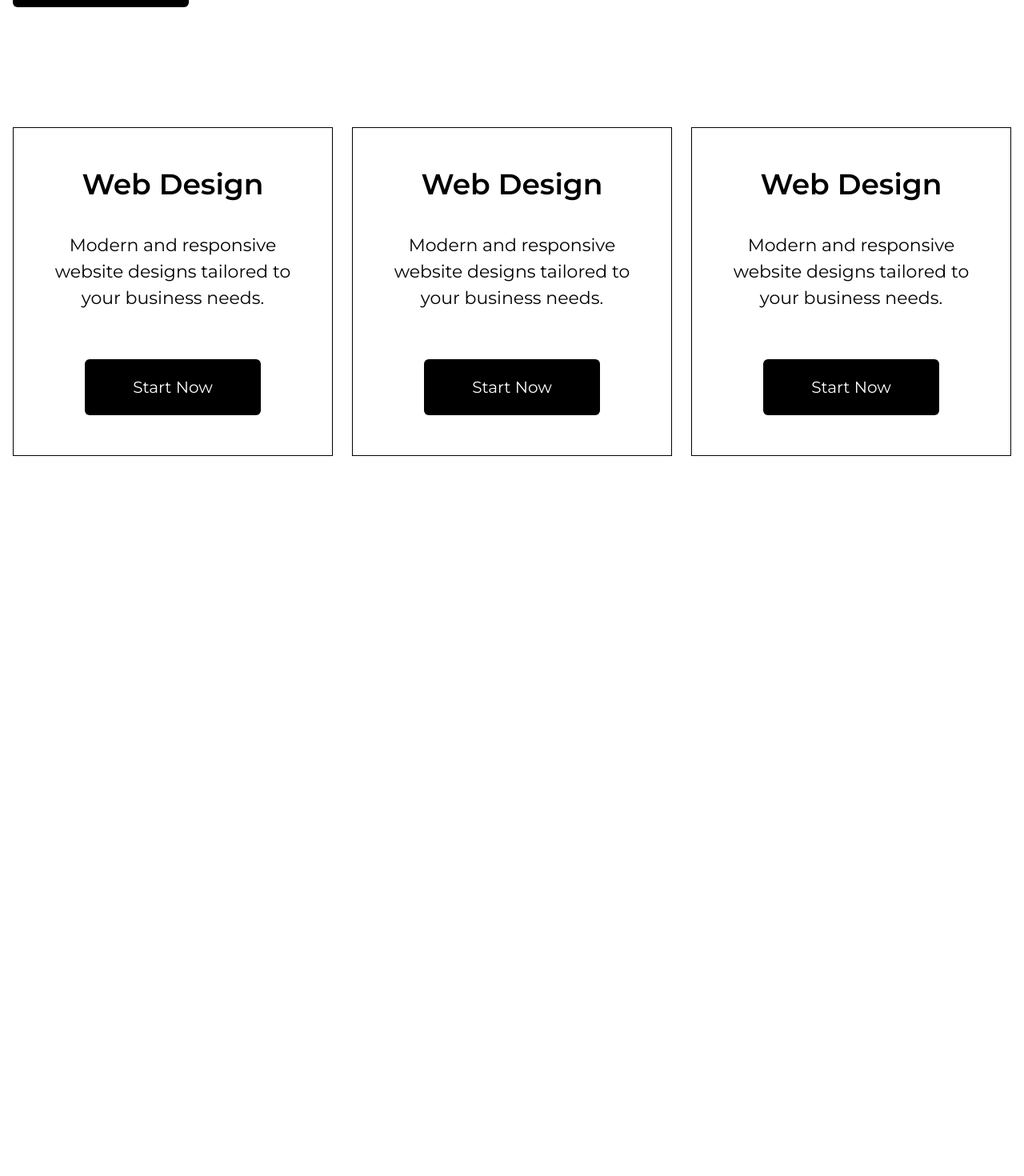
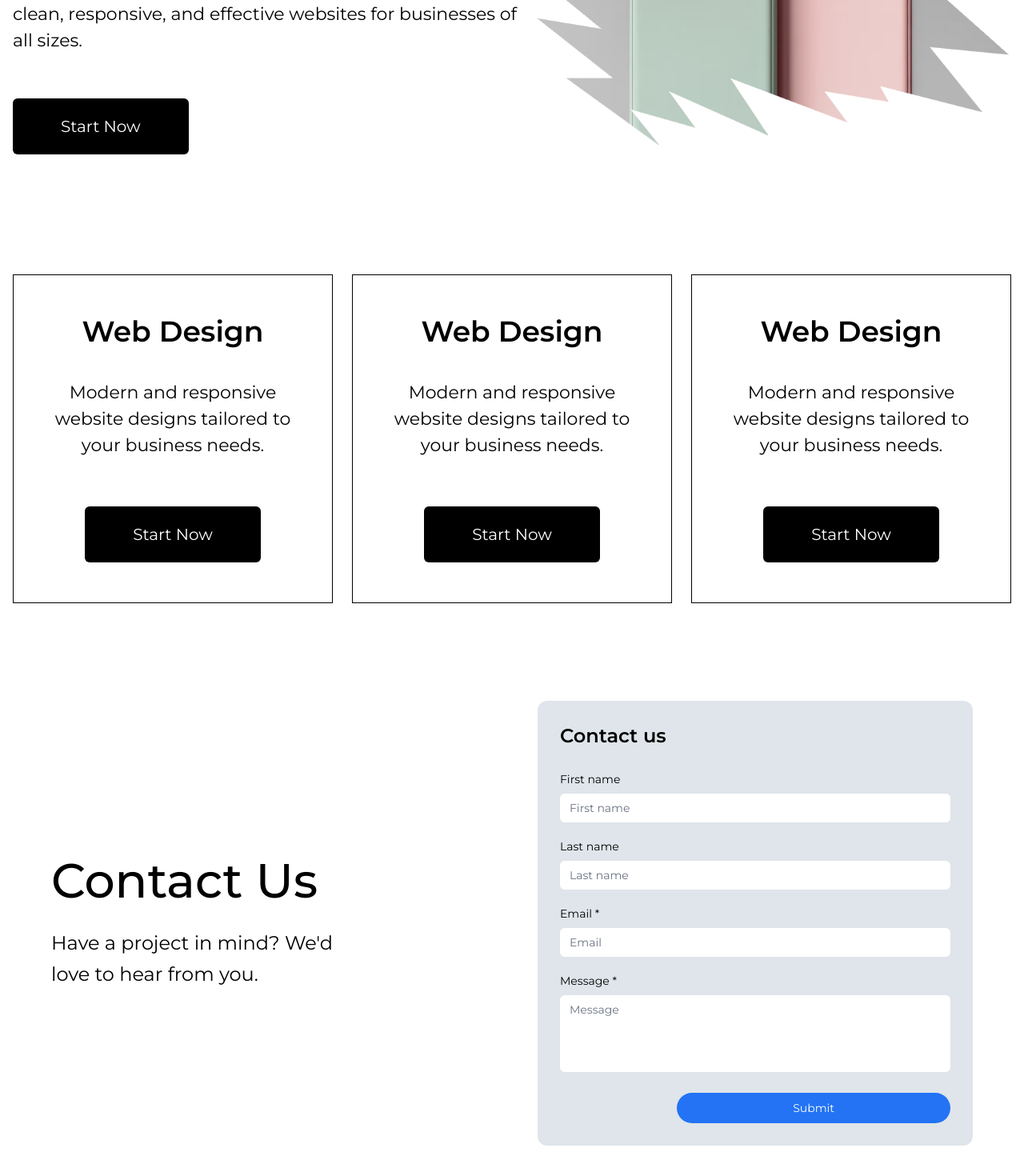
Before and after one commit to Rakib-Hassan-web/design-for-online-test-with-next.js, a Next.js app: page / in a window 1280 px wide. Shown: the part 1062-2532 px from the top of the page at 80% size. Before the commit the page ends 2432 px from the top, so only its background shows below. Built offline with nearby package versions, Linux system fonts and the light colour scheme.

Commit message:
responsive

```diff
--- a/app/(components)/Banner.jsx
+++ b/app/(components)/Banner.jsx
@@ -4,7 +4,7 @@ import Image from "next/image";
 const Banner = () => {
   return (
     <>
-<div id='about'>
+      <div id="about">
         <div className="relative w-full">
 
           <Image
@@ -12,18 +12,18 @@ const Banner = () => {
             alt="Hero Image"
             width={50000}
             height={200}
-    className="opacity-50"
+            className="w-full h-[500px] sm:h-[550px] md:h-[600px] object-cover opacity-50"
           />
 
-  <div className="absolute inset-0 flex flex-col items-center justify-center">
+          <div className="absolute inset-0 flex flex-col items-center justify-center px-4 sm:px-6">
 
-    <h1 className="text-6xl font-medium font-mon text-center">
+            <h1 className="text-3xl sm:text-4xl md:text-5xl lg:text-6xl font-medium font-mon text-center">
               Build Your Dream Website
             </h1>
 
             <div className="w-full flex justify-center items-center">
-      <div className="w-[600px]">
-        <p className="text-xl font-normal font-mon text-center py-9">
+              <div className="w-full max-w-[600px]">
+                <p className="text-base sm:text-lg md:text-xl font-normal font-mon text-center py-6 sm:py-8 md:py-9">
                   We help businesses create modern, professional, and user-friendly
                   websites that grow their online presence.
                 </p>
@@ -31,7 +31,7 @@ const Banner = () => {
             </div>
 
             <div className="flex justify-center">
-      <button className="  cursor-pointer px-12 py-5 text-[20px] bg-black text-white font-normal font-mon rounded-md transition-all duration-300 hover:bg-[#2373F4] hover:text-black hover:font-mon hover:scale-105">
+              <button className="cursor-pointer px-8 sm:px-10 md:px-12 py-4 sm:py-5 text-base sm:text-lg md:text-[20px] bg-black text-white font-normal font-mon rounded-md transition-all duration-300 hover:bg-[#2373F4] hover:text-black hover:font-mon hover:scale-105">
                 Start Now
               </button>
             </div>
@@ -40,8 +40,6 @@ const Banner = () => {
 
         </div>
       </div>
-
-
     </>
   )
 }
--- /dev/null
+++ b/app/(components)/Contact.jsx
@@ -0,0 +1,111 @@
+import React from 'react'
+
+const Contact = () => {
+  return (
+    <>
+     <section className="w-full min-h-screen bg-white flex items-center justify-between">
+      <div className="w-full max-w-[1200px] mx-auto px-6 py-20">
+
+        <div className="grid grid-cols-1 lg:grid-cols-2 gap-16 items-center">
+
+          {/* Left Side */}
+          <div className="flex flex-col justify-center">
+            <h2 className="text-5xl font-mon  md:text-6xl font-medium font-mon text-black">
+              Contact Us
+            </h2>
+
+            <p className="mt-7 max-w-[400px]  font-mon text-xl md:text-2xl font-normal font-mon leading-relaxed text-black">
+              Have a project in mind? We'd love to hear from you.
+            </p>
+          </div>
+
+
+          {/* Right Side */}
+          <div className="w-full bg-[#DFE5EA] rounded-xl p-6 md:p-7">
+
+            <h3 className="text-2xl font-semibold font-mon text-black mb-7">
+              Contact us
+            </h3>
+
+            <form>
+
+              {/* First Name */}
+              <div className="mb-5">
+                <label className="block text-sm font-normal font-mon text-black mb-2">
+                  First name
+                </label>
+
+                <input
+                  type="text"
+                  placeholder="First name"
+                  className="w-full h-[36px] px-3 bg-white rounded-md outline-none text-sm font-mon placeholder:text-gray-500"
+                />
+              </div>
+
+
+              {/* Last Name */}
+              <div className="mb-5">
+                <label className="block text-sm font-normal font-mon text-black mb-2">
+                  Last name
+                </label>
+
+                <input
+                  type="text"
+                  placeholder="Last name"
+                  className="w-full h-[36px] px-3 bg-white rounded-md outline-none text-sm font-mon placeholder:text-gray-500"
+                />
+              </div>
+
+
+              {/* Email */}
+              <div className="mb-5">
+                <label className="block text-sm font-normal font-mon text-black mb-2">
+                  Email <span>*</span>
+                </label>
+
+                <input
+                  type="email"
+                  placeholder="Email"
+                  className="w-full h-[36px] px-3 bg-white rounded-md outline-none text-sm font-mon placeholder:text-gray-500"
+                />
+              </div>
+
+
+              {/* Message */}
+              <div className="mb-5">
+                <label className="block text-sm font-normal font-mon text-black mb-2">
+                  Message <span>*</span>
+                </label>
+
+                <textarea
+                  placeholder="Message"
+                  rows="4"
+                  className="w-full px-3 py-2 bg-white rounded-md outline-none resize-none text-sm font-mon placeholder:text-gray-500"
+                ></textarea>
+              </div>
+
+
+              {/* Submit Button */}
+              <div className="flex justify-end">
+                <button
+                  type="submit"
+                  className="w-full md:w-[342px] h-[38px] bg-[#2373F4] text-white rounded-full font-mon text-sm transition-all duration-300 hover:scale-[1.02] hover:bg-[#1265e8]"
+                >
+                  Submit
+                </button>
+              </div>
+
+            </form>
+
+          </div>
+
+        </div>
+
+      </div>
+    </section>
+
+    </>
+  )
+}
+
+export default Contact
--- a/app/(components)/DesignPart.jsx
+++ b/app/(components)/DesignPart.jsx
@@ -4,7 +4,7 @@ const DesignPart = () => {
   return (
     <>
 
-    <div id='Web_design' className='mt-[150px] mb-200'>
+    <div id='Web_design' className='mt-[150px] '>
 
 
         <div className='container flex justify-between items-center'>
--- a/app/(components)/Navbar.jsx
+++ b/app/(components)/Navbar.jsx
@@ -1,42 +1,121 @@
-import Link from 'next/link'
-import React from 'react'
-import { GiAbstract096 } from 'react-icons/gi'
+"use client";
+
+import Link from "next/link";
+import React, { useState } from "react";
+import { GiAbstract096 } from "react-icons/gi";
+import { HiMenu, HiX } from "react-icons/hi";
 
 const Navbar = () => {
+  const [menuOpen, setMenuOpen] = useState(false);
+
   return (
     <>
+      <nav id="Navbar" className="py-6">
+        <div className="container mx-auto px-4 flex items-center justify-between">
 
-    <nav id='Navbar' className='py-6 ' >
+          {/* Logo */}
+          <div className="flex items-center gap-2">
+            <Link href="/" onClick={() => setMenuOpen(false)}>
+              <GiAbstract096 className="text-3xl" />
+            </Link>
 
-     <div className='container flex items-center justify-between'>
-
-        <div className=' flex items-center gap-2'>
-         <Link href='/'><GiAbstract096 className='text-3xl' /></Link>
-
-         <Link href='/' className='text-xl font-medium'>Rakibs Website</Link>
+            <Link
+              href="/"
+              onClick={() => setMenuOpen(false)}
+              className="text-xl font-medium"
+            >
+              Rakibs Website
+            </Link>
+          </div>
 
 
+          {/* Desktop Menu */}
+          <div className="hidden md:flex items-center gap-8">
+            <Link
+              href="/"
+              className="text-[18px] font-normal font-mon"
+            >
+              Home
+            </Link>
+
+            <Link
+              href="/pages/about"
+              className="text-[18px] font-normal font-mon"
+            >
+              About
+            </Link>
+
+            <Link
+              href="/pages/contact"
+              className="text-[18px] font-normal font-mon"
+            >
+              Contact
+            </Link>
+
+            <Link
+              href="/pages/more"
+              className="text-[18px] font-normal font-mon"
+            >
+              More..
+            </Link>
+          </div>
 
 
-
-        </div>
-
-        <div className='flex items-center gap-8'>
-            <Link href={'/'} className='text-[18px] font-normal font-mon '>Home </Link>
-            <Link href={'/pages/about'} className='text-[18px] font-normal font-mon '>About </Link>
-            <Link href={'/pages/contact'} className='text-[18px] font-normal font-mon '>Contact </Link>
-            <Link href={'/pages/more'} className='text-[18px] font-normal font-mon '>More.. </Link>
-
+          {/* Mobile Menu Button */}
+          <button
+            onClick={() => setMenuOpen(!menuOpen)}
+            className="md:hidden text-3xl"
+          >
+            {menuOpen ? <HiX /> : <HiMenu />}
+          </button>
 
         </div>
 
 
+        {/* Mobile Menu */}
+        {menuOpen && (
+          <div className="md:hidden mt-5 px-4">
+            <div className="flex flex-col items-center gap-5 py-5 border-t border-gray-200">
 
+              <Link
+                href="/"
+                onClick={() => setMenuOpen(false)}
+                className="text-[18px] font-normal font-mon"
+              >
+                Home
+              </Link>
 
-     </div>
-    </nav>
+              <Link
+                href="/pages/about"
+                onClick={() => setMenuOpen(false)}
+                className="text-[18px] font-normal font-mon"
+              >
+                About
+              </Link>
+
+              <Link
+                href="/pages/contact"
+                onClick={() => setMenuOpen(false)}
+                className="text-[18px] font-normal font-mon"
+              >
+                Contact
+              </Link>
+
+              <Link
+                href="/pages/more"
+                onClick={() => setMenuOpen(false)}
+                className="text-[18px] font-normal font-mon"
+              >
+                More..
+              </Link>
+
+            </div>
+          </div>
+        )}
+
+      </nav>
     </>
-  )
-}
+  );
+};
 
-export default Navbar
+export default Navbar;
--- a/app/page.js
+++ b/app/page.js
@@ -2,6 +2,7 @@ import Image from "next/image";
 import Banner from "./(components)/Banner";
 import About from "./(components)/About";
 import DesignPart from "./(components)/DesignPart";
+import Contact from "./(components)/Contact";
 
 export default function Home() {
   return (
@@ -10,6 +11,7 @@ export default function Home() {
   <Banner/>
   <About/>
   <DesignPart/>
+  <Contact/>
 
 
 
```
Lines whose indentation alone changed are shown as unchanged.
